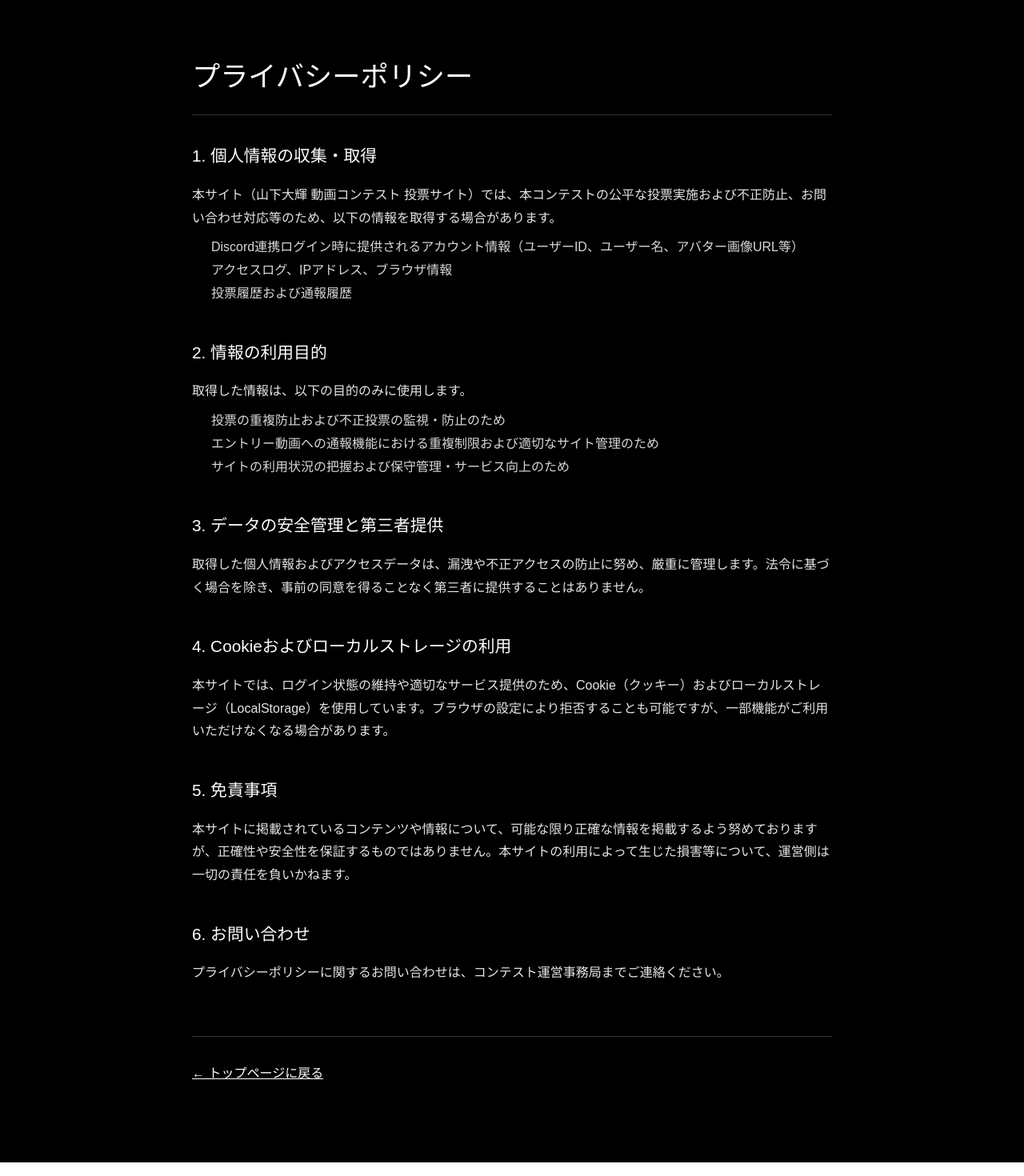
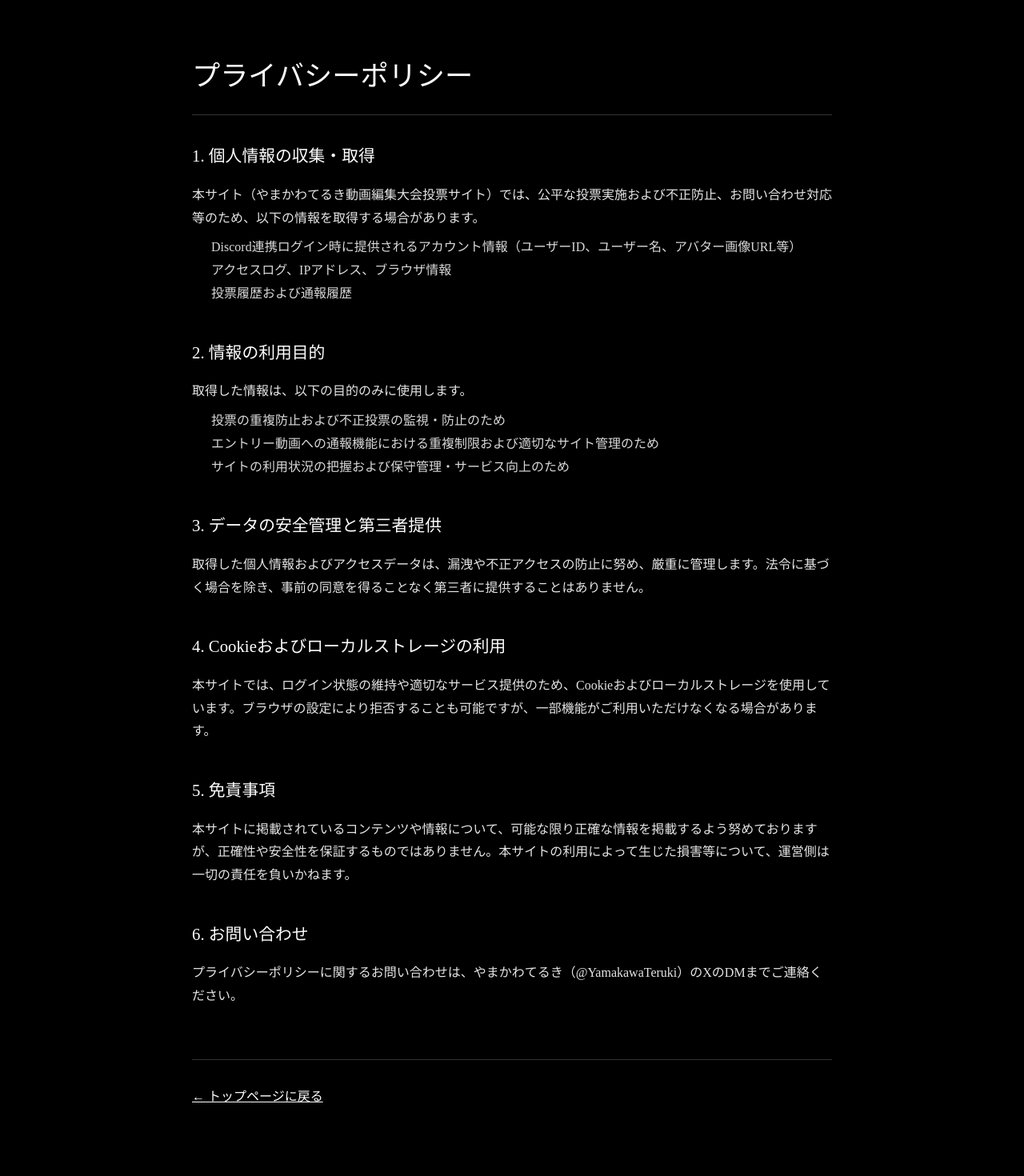
Before and after one commit to y-exe/votesites, a Next.js app: page /policy in a window 1280 px wide. Shown: the top 1470 px of the page at 80% size. Built offline with nearby package versions, Linux system fonts and the light colour scheme; a web font is replaced by a local one.

Commit message:
フォント変更など

```diff
--- a/src/app/policy/page.tsx
+++ b/src/app/policy/page.tsx
@@ -7,43 +7,48 @@ const lineSeedExtraBold = localFont({
 });
 
 export const metadata = {
-  title: "プライバシーポリシー | 山下大輝 動画コンテスト",
-  description: "山下大輝 動画コンテスト 投票サイトのプライバシーポリシーです。",
+  title: "プライバシーポリシー | やまかわてるき動画編集大会",
+  description: "やまかわてるき動画編集大会投票サイトのプライバシーポリシーです。",
 };
 
 export default function PolicyPage() {
   return (
     <main
-      className={`${lineSeedExtraBold.className}`}
+      className={lineSeedExtraBold.className}
       style={{
         minHeight: "100vh",
         backgroundColor: "#000000",
         color: "#ffffff",
         padding: "4rem 1.5rem 6rem",
-        fontFamily: "inherit",
         lineHeight: 1.8,
+        fontFamily: lineSeedExtraBold.style.fontFamily,
       }}
     >
       <div style={{ maxWidth: "800px", margin: "0 auto" }}>
         <h1
+          className={lineSeedExtraBold.className}
           style={{
             fontSize: "2.2rem",
             marginBottom: "2rem",
             borderBottom: "1px solid #333333",
             paddingBottom: "1rem",
+            fontFamily: "inherit",
           }}
         >
           プライバシーポリシー
         </h1>
 
         <section style={{ marginBottom: "2.5rem" }}>
-          <h2 style={{ fontSize: "1.3rem", marginBottom: "1rem" }}>
+          <h2
+            className={lineSeedExtraBold.className}
+            style={{ fontSize: "1.3rem", marginBottom: "1rem", fontFamily: "inherit" }}
+          >
             1. 個人情報の収集・取得
           </h2>
-          <p style={{ opacity: 0.9 }}>
-            本サイト（山下大輝 動画コンテスト 投票サイト）では、本コンテストの公平な投票実施および不正防止、お問い合わせ対応等のため、以下の情報を取得する場合があります。
+          <p style={{ opacity: 0.9, fontFamily: "inherit" }}>
+            本サイト（やまかわてるき動画編集大会投票サイト）では、公平な投票実施および不正防止、お問い合わせ対応等のため、以下の情報を取得する場合があります。
           </p>
-          <ul style={{ paddingLeft: "1.5rem", marginTop: "0.5rem", opacity: 0.85 }}>
+          <ul style={{ paddingLeft: "1.5rem", marginTop: "0.5rem", opacity: 0.85, fontFamily: "inherit" }}>
             <li>Discord連携ログイン時に提供されるアカウント情報（ユーザーID、ユーザー名、アバター画像URL等）</li>
             <li>アクセスログ、IPアドレス、ブラウザ情報</li>
             <li>投票履歴および通報履歴</li>
@@ -51,11 +56,14 @@ export default function PolicyPage() {
         </section>
 
         <section style={{ marginBottom: "2.5rem" }}>
-          <h2 style={{ fontSize: "1.3rem", marginBottom: "1rem" }}>
+          <h2
+            className={lineSeedExtraBold.className}
+            style={{ fontSize: "1.3rem", marginBottom: "1rem", fontFamily: "inherit" }}
+          >
             2. 情報の利用目的
           </h2>
-          <p style={{ opacity: 0.9 }}>取得した情報は、以下の目的のみに使用します。</p>
-          <ul style={{ paddingLeft: "1.5rem", marginTop: "0.5rem", opacity: 0.85 }}>
+          <p style={{ opacity: 0.9, fontFamily: "inherit" }}>取得した情報は、以下の目的のみに使用します。</p>
+          <ul style={{ paddingLeft: "1.5rem", marginTop: "0.5rem", opacity: 0.85, fontFamily: "inherit" }}>
             <li>投票の重複防止および不正投票の監視・防止のため</li>
             <li>エントリー動画への通報機能における重複制限および適切なサイト管理のため</li>
             <li>サイトの利用状況の把握および保守管理・サービス向上のため</li>
@@ -63,48 +71,62 @@ export default function PolicyPage() {
         </section>
 
         <section style={{ marginBottom: "2.5rem" }}>
-          <h2 style={{ fontSize: "1.3rem", marginBottom: "1rem" }}>
+          <h2
+            className={lineSeedExtraBold.className}
+            style={{ fontSize: "1.3rem", marginBottom: "1rem", fontFamily: "inherit" }}
+          >
             3. データの安全管理と第三者提供
           </h2>
-          <p style={{ opacity: 0.9 }}>
+          <p style={{ opacity: 0.9, fontFamily: "inherit" }}>
             取得した個人情報およびアクセスデータは、漏洩や不正アクセスの防止に努め、厳重に管理します。法令に基づく場合を除き、事前の同意を得ることなく第三者に提供することはありません。
           </p>
         </section>
 
         <section style={{ marginBottom: "2.5rem" }}>
-          <h2 style={{ fontSize: "1.3rem", marginBottom: "1rem" }}>
+          <h2
+            className={lineSeedExtraBold.className}
+            style={{ fontSize: "1.3rem", marginBottom: "1rem", fontFamily: "inherit" }}
+          >
             4. Cookieおよびローカルストレージの利用
           </h2>
-          <p style={{ opacity: 0.9 }}>
-            本サイトでは、ログイン状態の維持や適切なサービス提供のため、Cookie（クッキー）およびローカルストレージ（LocalStorage）を使用しています。ブラウザの設定により拒否することも可能ですが、一部機能がご利用いただけなくなる場合があります。
+          <p style={{ opacity: 0.9, fontFamily: "inherit" }}>
+            本サイトでは、ログイン状態の維持や適切なサービス提供のため、Cookieおよびローカルストレージを使用しています。ブラウザの設定により拒否することも可能ですが、一部機能がご利用いただけなくなる場合があります。
           </p>
         </section>
 
         <section style={{ marginBottom: "2.5rem" }}>
-          <h2 style={{ fontSize: "1.3rem", marginBottom: "1rem" }}>
+          <h2
+            className={lineSeedExtraBold.className}
+            style={{ fontSize: "1.3rem", marginBottom: "1rem", fontFamily: "inherit" }}
+          >
             5. 免責事項
           </h2>
-          <p style={{ opacity: 0.9 }}>
+          <p style={{ opacity: 0.9, fontFamily: "inherit" }}>
             本サイトに掲載されているコンテンツや情報について、可能な限り正確な情報を掲載するよう努めておりますが、正確性や安全性を保証するものではありません。本サイトの利用によって生じた損害等について、運営側は一切の責任を負いかねます。
           </p>
         </section>
 
         <section style={{ marginBottom: "3rem" }}>
-          <h2 style={{ fontSize: "1.3rem", marginBottom: "1rem" }}>
+          <h2
+            className={lineSeedExtraBold.className}
+            style={{ fontSize: "1.3rem", marginBottom: "1rem", fontFamily: "inherit" }}
+          >
             6. お問い合わせ
           </h2>
-          <p style={{ opacity: 0.9 }}>
-            プライバシーポリシーに関するお問い合わせは、コンテスト運営事務局までご連絡ください。
+          <p style={{ opacity: 0.9, fontFamily: "inherit" }}>
+            プライバシーポリシーに関するお問い合わせは、やまかわてるき（@YamakawaTeruki）のXのDMまでご連絡ください。
           </p>
         </section>
 
         <div style={{ marginTop: "4rem", paddingTop: "2rem", borderTop: "1px solid #333333" }}>
           <Link
             href="/"
+            className={lineSeedExtraBold.className}
             style={{
               color: "#ffffff",
               textDecoration: "underline",
               fontSize: "1rem",
+              fontFamily: "inherit",
             }}
           >
             ← トップページに戻る
```
